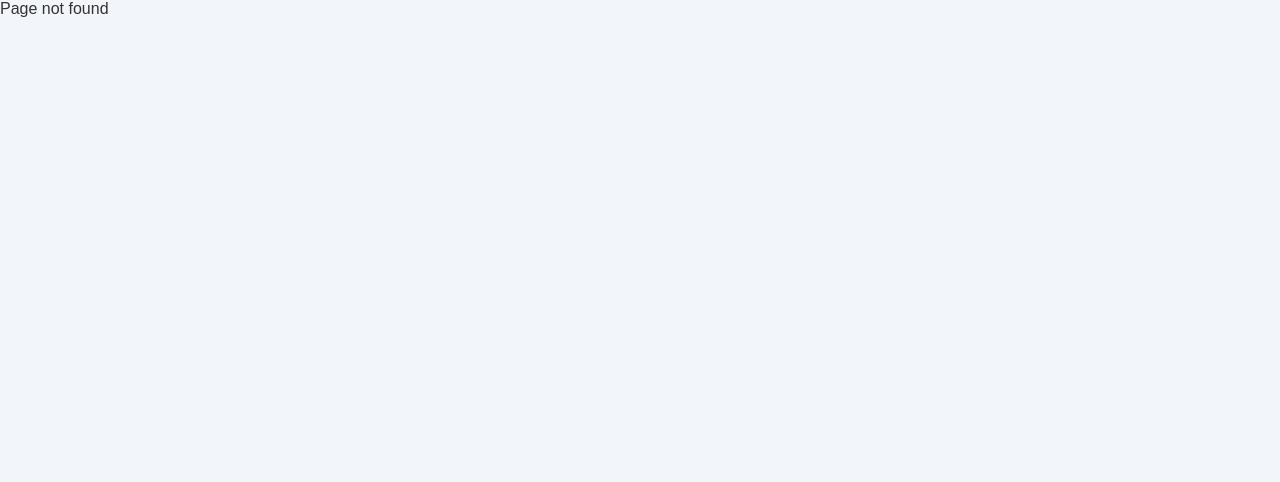
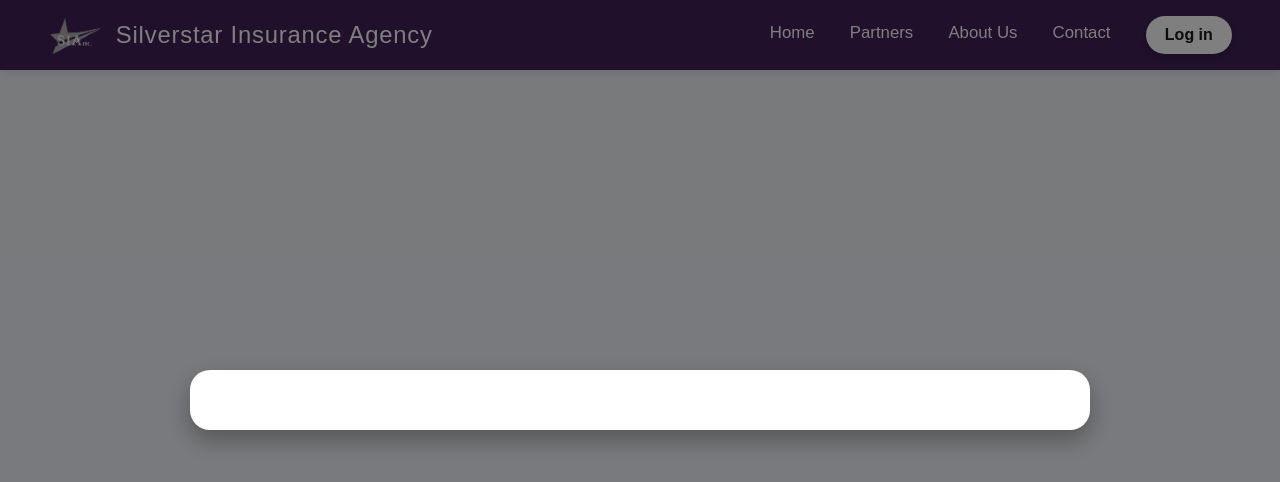
Before and after one commit to WNTERFX/insurance-client-page, a React (Create React App) app: page /insurance-client-page/CreateQuote in a window 1280 px wide. Before the commit this address had no page. Shown: the top 482 px of the page. Built offline with nearby package versions, Linux system fonts and the light colour scheme.

Commit message:
quote incomplete

```diff
--- a/src/App.js
+++ b/src/App.js
@@ -27,6 +27,7 @@ import ClientClaimsCreationController from './ClientController/ClientClaimsCreat
 import Partners from './Partners';
 import AboutUs from './AboutUs';
 import Contact from './Contact';
+import CreateQuote from './CreateQuote';
 
 function App() {
   return (
@@ -43,7 +44,7 @@ function App() {
   <Route path="/insurance-client-page/Partners" element={<Partners />} />
   <Route path="/insurance-client-page/AboutUs" element={<AboutUs />} />
   <Route path="/insurance-client-page/Contact" element={<Contact />} />
-
+    <Route path="/insurance-client-page/CreateQuote" element={<CreateQuote />} />
   {/* Protected routes */}
   <Route element={<InvalidAuthRoute />}>
 
--- a/src/CreateQuote.js
+++ b/src/CreateQuote.js
@@ -1,28 +1,39 @@
 import React from "react";
+import { Link, useNavigate } from "react-router-dom";
 import "./styles/CreateQuote-styles.css";
+import SilverstarLOGO from "./images/SilverstarLOGO.png";
 
-export default function CreateQuote({ isOpen, onClose }) {
-  if (!isOpen) return null; // don’t render if closed
+export default function CreateQuote() {
+  const navigate = useNavigate();
+
+  const handleSubmit = (e) => {
+    e.preventDefault();
+    // Handle form submission logic here
+    console.log("Form submitted");
+  };
 
   return (
-    <div className="quote-container">
-      <div className="quote-content">
-        <button className="close-btn" onClick={onClose}>
-          ✕
-        </button>
-        <h2>Get Quote</h2>
-        <p>Get Your Free Quote <br /> Get an instant car insurance quote</p>
+    <div className="create-quote-page">
+      {/* Header */}
+      <header className="top-bar-container">
+        <div className="logo-container">
+          <img src={SilverstarLOGO} alt="Logo" className="logo" />
+          <p className="company-name">Silverstar Insurance Agency</p>
+        </div>
+        <nav className="nav-links">
+          <Link to="/insurance-client-page" className="nav-link">Home</Link>
+          <Link to="/insurance-client-page/Partners" className="nav-link">Partners</Link>
+          <Link to="/insurance-client-page/AboutUs" className="nav-link">About Us</Link>
+          <Link to="/insurance-client-page/Contact" className="nav-link">Contact</Link>
+          <Link to="/insurance-client-page/login" className="login-button">Log in</Link>
+        </nav>
+      </header>
 
-        <form className="quote-form">
-          <input type="text" placeholder="Full Name" />
-          <input type="email" placeholder="Email" />
-          <input type="text" placeholder="Phone Number" />
-          <input type="text" placeholder="Vehicle Type" />
-          <input type="text" placeholder="Vehicle Year" />
-          <input type="text" placeholder="Vehicle Make" />
-          <input type="text" placeholder="Vehicle Model" />
-          <button type="submit" className="submit-btn">GET MY QUOTE</button>
-        </form>
+      {/* Quote Form Section */}
+      <div className="quote-container">
+        <div className="quote-content">
+
+        </div>
       </div>
     </div>
   );
--- a/src/LandingPage.js
+++ b/src/LandingPage.js
@@ -2,7 +2,7 @@ import React, { useState, useEffect, useRef } from "react";
 import { Link } from 'react-router-dom';
 import "./styles/landing-page-styles.css";
 import CreateQuote from "./CreateQuote";
-
+import { useNavigate } from "react-router-dom";
 
 // Import images and icons (omitted for brevity, assume they are correct)
 import lanpage from "./images/lanpage.png";
@@ -38,6 +38,8 @@ export default function LandingPage() {
 
   const observerRef = useRef(null);
   const faqAnswerRefs = useRef([]);
+
+    const navigate = useNavigate();
 
   // Scroll to top when component mounts
   useEffect(() => {
@@ -208,7 +210,9 @@ export default function LandingPage() {
             Get instant quotes, manage your policy, and file <br /> claims with
             ease.
           </p>
-          <button className="quote-btn" onClick={() => setIsModalOpen(true)}>
+          <button className="quote-btn"  onClick={() =>
+              navigate("/insurance-client-page/CreateQuote")
+            }>
             GET A QUOTE
           </button>
         </div>
@@ -375,7 +379,7 @@ export default function LandingPage() {
         </div>
       </footer>
 
-      <CreateQuote isOpen={isModalOpen} onClose={() => setIsModalOpen(false)} />
+      {/*<CreateQuote isOpen={isModalOpen} onClose={() => setIsModalOpen(false)} />*/}
     </div>
   );
 }
```
